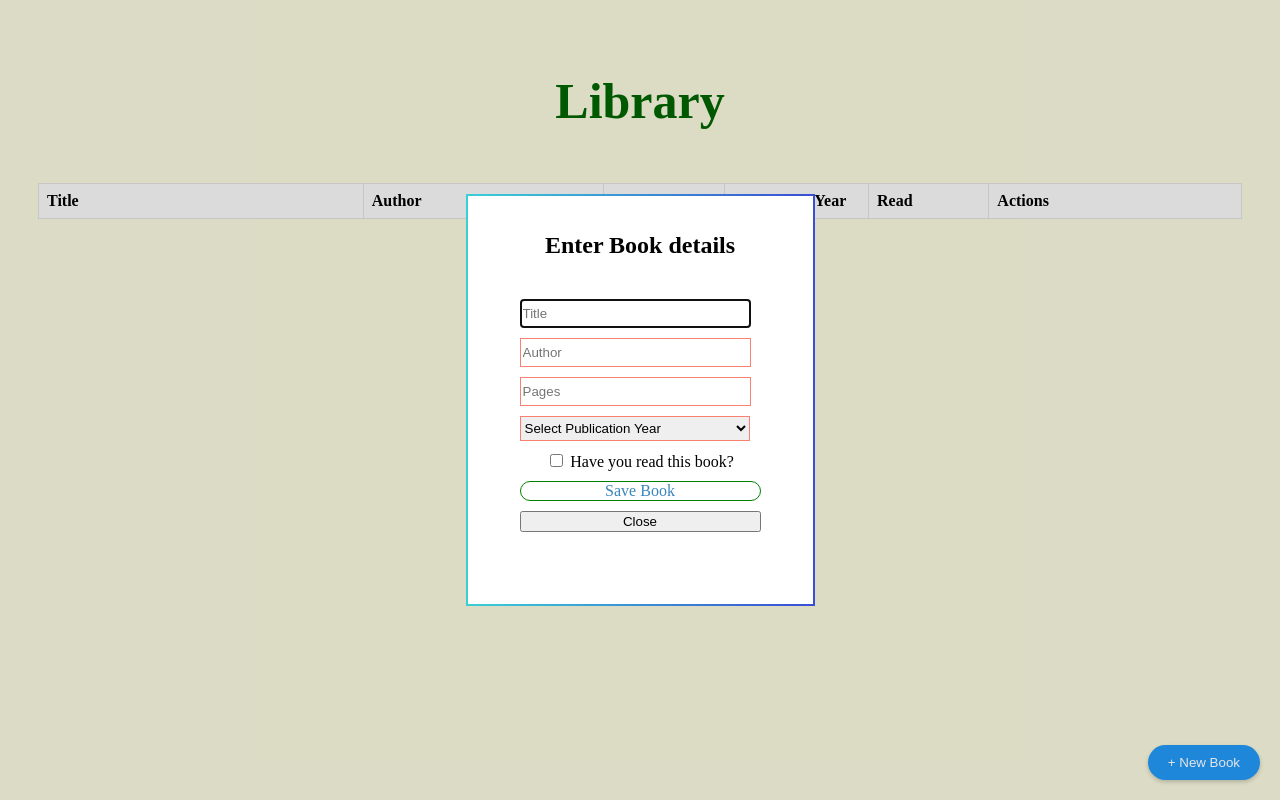
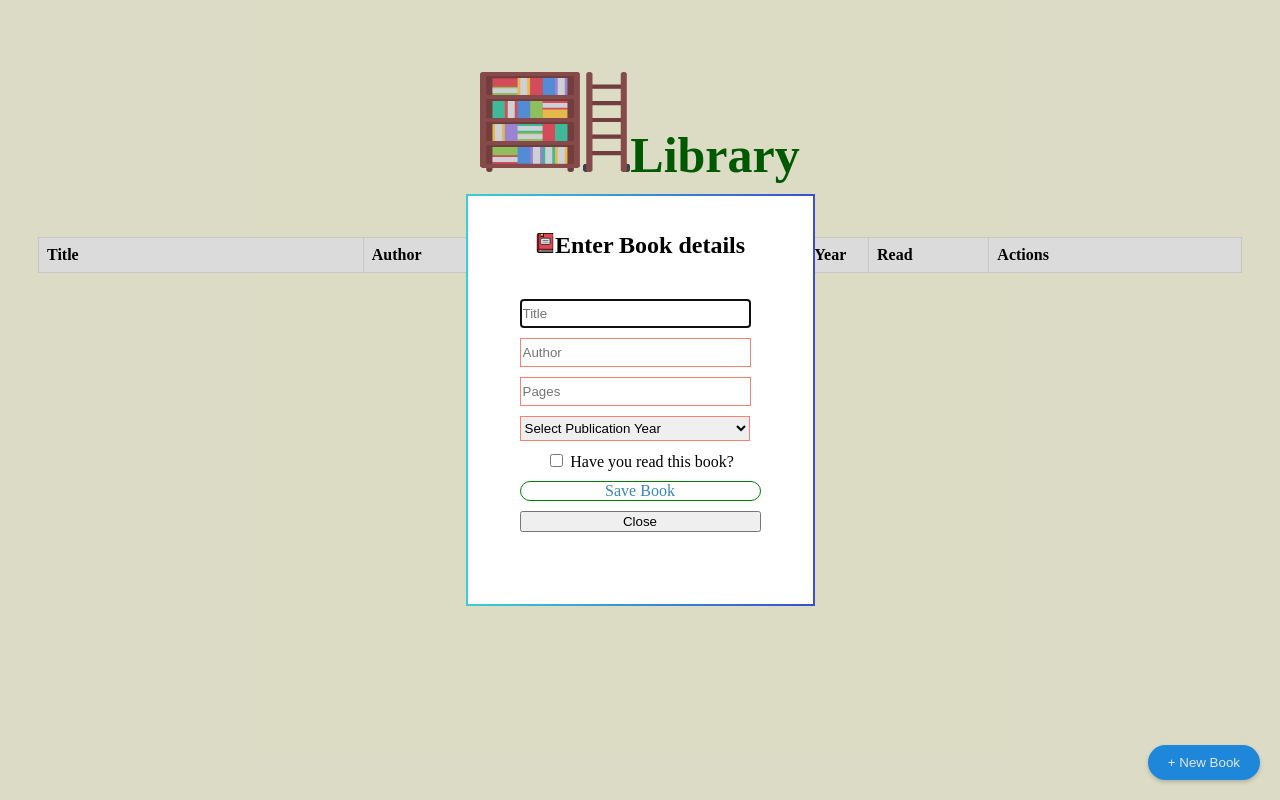
Before and after one commit to quikrish/Project-Library, a plain HTML site: page index.html in a window 1280 px wide. Both pictures are taken after a click on the button "+ New Book". Drawn offline with Linux system fonts and the light colour scheme.

Commit message:
created image folder added two images to  the folder added images to h1 and h2 adjusted height and width of images in style sheet.

```diff
--- a/index.html
+++ b/index.html
@@ -7,11 +7,11 @@
     <link rel="stylesheet" href="style.css" />
   </head>
   <body>
-    <h1>Library</h1>
+    <h1><img src="images/library.png" alt="library" />Library</h1>
     <button id="new-book">+ New Book</button>
     <dialog id="form-dialog">
       <div class="wrapper">
-        <h2>Enter Book details</h2>
+        <h2><img src="images/book.png" alt="book" />Enter Book details</h2>
         <form id="bookForm">
           <input type="text" placeholder="Title" id="title" required />
           <input type="text" placeholder="Author" id="author" required />
--- a/style.css
+++ b/style.css
@@ -112,3 +112,12 @@ td {
   height: 25px;
   width: 230px;
 }
+
+h1 img {
+  height: 100px;
+  width: 150px;
+}
+h2 img {
+  height: 20px;
+  width: 20px;
+}
```
Also changed, not shown: images/book.png (added), images/library.png (added).
